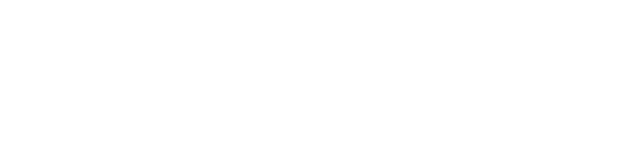
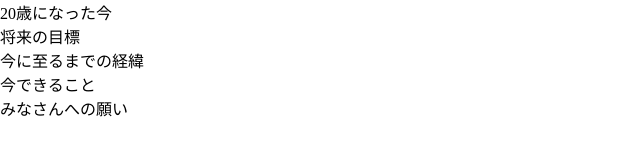
Before and after one commit to TakumiKawai/Takumi, a plain HTML site: page index.html in a window 1280 px wide. Shown: the whole page, without its empty margins (0-640 px from the left). Drawn offline with Linux system fonts and the light colour scheme.

Commit message:
7個のタグを書きました。

```diff
--- a/index.html
+++ b/index.html
@@ -7,6 +7,14 @@
 	<link rel="stylesheet" type="text/css" href="css/style.css">
 </head>
 <body>
-
+	<header></header>
+	<main>
+		<section>20歳になった今</section>
+		<section>将来の目標</section>
+		<section>今に至るまでの経緯</section>
+		<section>今できること</section>
+		<section>みなさんへの願い</section>
+	</main>
+	<footer></footer>
 </body>
 </html>
```
